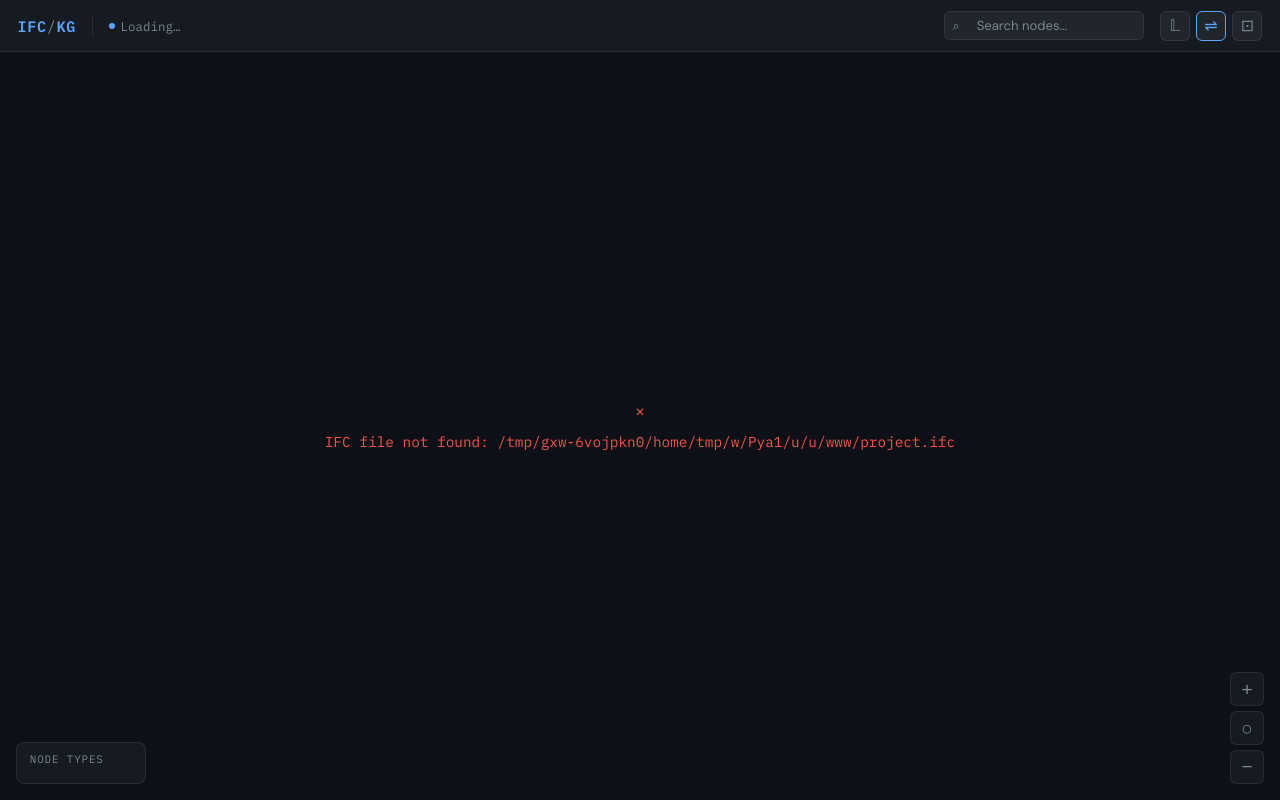
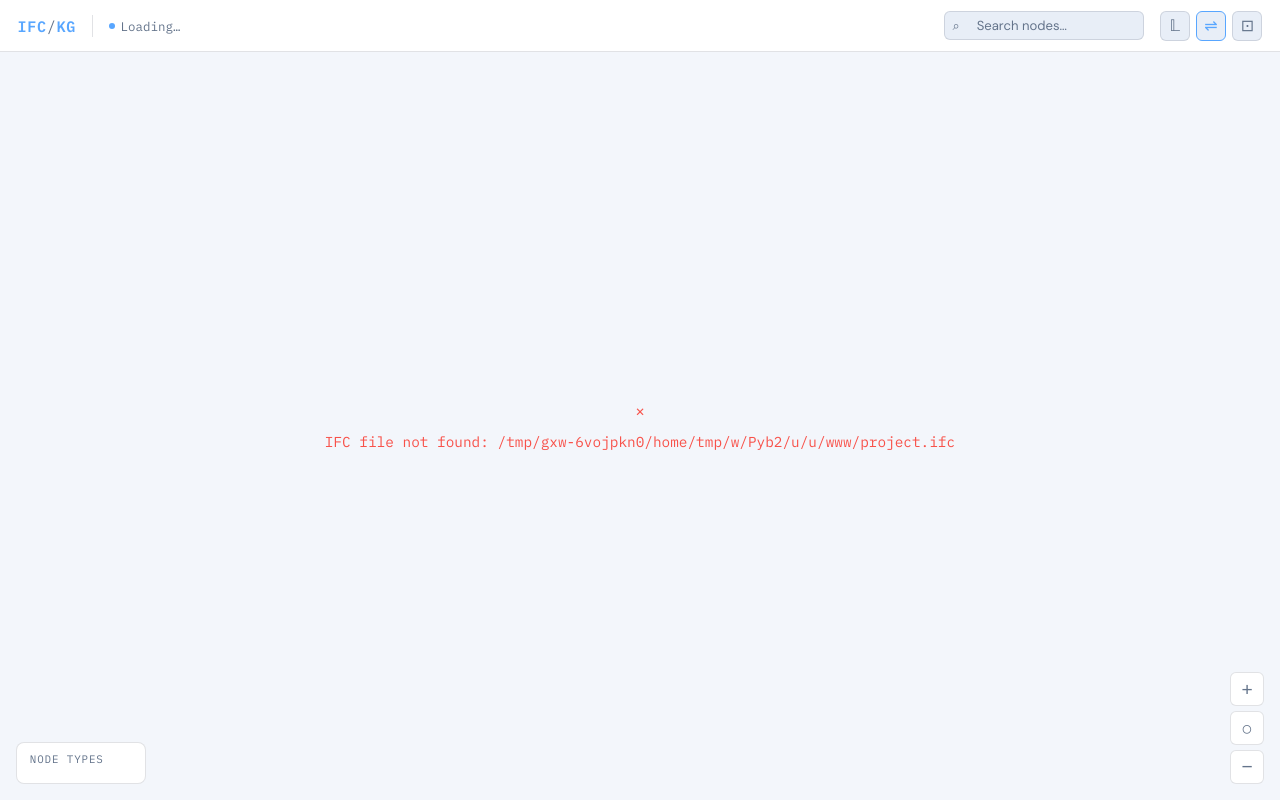
Before and after one commit to christianJames24/knowledge-graph-ifc, a FastAPI app: page / in a window 1280 px wide. Run offline with FastAPI, Linux system fonts and the light colour scheme; some libraries are stand-ins or nearby versions.

Commit message:
Update index.html

```diff
--- a/templates/index.html
+++ b/templates/index.html
@@ -11,12 +11,12 @@
     />
     <style>
       :root {
-        --bg: #0d1117;
-        --surface: #161b22;
-        --surface-2: #21262d;
-        --border: rgba(255,255,255,0.08);
-        --ink: #e6edf3;
-        --ink-muted: #7d8590;
+        --bg: #f3f6fb;
+        --surface: #ffffff;
+        --surface-2: #e8eef7;
+        --border: rgba(15,23,42,0.12);
+        --ink: #1f2937;
+        --ink-muted: #64748b;
         --accent: #58a6ff;
         --accent-2: #3fb950;
         --accent-3: #d2a8ff;
@@ -291,7 +267,7 @@
           graph.addEdgeWithKey(eid, from, to, {
             label: e.label ?? "",
             size: 1,
-            color: "rgba(125,133,144,0.3)",
+            color: "rgba(51,65,85,0.48)",
           });
         }
       }
@@ -325,11 +301,11 @@
 
       const renderer = new Sigma(graph, $("sigma-container"), {
         renderEdgeLabels: false,
-        defaultEdgeColor: "rgba(125,133,144,0.22)",
+        defaultEdgeColor: "rgba(51,65,85,0.45)",
         defaultNodeColor: "#58a6ff",
         labelFont: "DM Sans",
         labelSize: 13,
-        labelColor: { color: "#e6edf3" },
+        labelColor: { color: "#1f2937" },
         labelWeight: "600",
         labelThreshold: 9,
         hideEdgesOnMove: true,
@@ -437,32 +413,21 @@
           const active = !hasFocus || inHover || inSelected || inSearch;
 
           out.hidden = !active;
-          out.color = inSelected ? "rgba(255,159,28,0.45)" : inHover ? "rgba(126,231,135,0.42)" : "rgba(125,133,144,0.28)";
+          out.color = inSelected ? "rgba(255,159,28,0.55)" : inHover ? "rgba(37,99,235,0.45)" : "rgba(51,65,85,0.48)";
           return out;
         });
 
         renderer.refresh();
       };
 
-      const tooltip = $("tooltip");
-      renderer.on("enterNode", ({ node, event }) => {
+      renderer.on("enterNode", ({ node }) => {
         hoveredNode = node;
         updateReducers();
-        const a = graph.getNodeAttributes(node);
-        const deg = graph.degree(node);
-        $("tt-label").textContent = a.label;
-        $("tt-type").textContent  = a.entityType ?? "";
-        $("tt-degree").textContent = `${deg} connection${deg !== 1 ? "s" : ""}`;
-        tooltip.style.left = (event.x + 14) + "px";
-        tooltip.style.top  = (event.y + 14) + "px";
-        tooltip.classList.add("visible");
       });
       renderer.on("leaveNode", () => {
         hoveredNode = null;
         updateReducers();
-        tooltip.classList.remove("visible");
       });
-      renderer.on("moveBody", () => tooltip.classList.remove("visible"));
 
       renderer.on("clickNode", ({ node }) => {
         selectedNode = selectedNode === node ? null : node;
```
Also changed, not shown: other parts of templates/index.html (+0 -24 lines).
